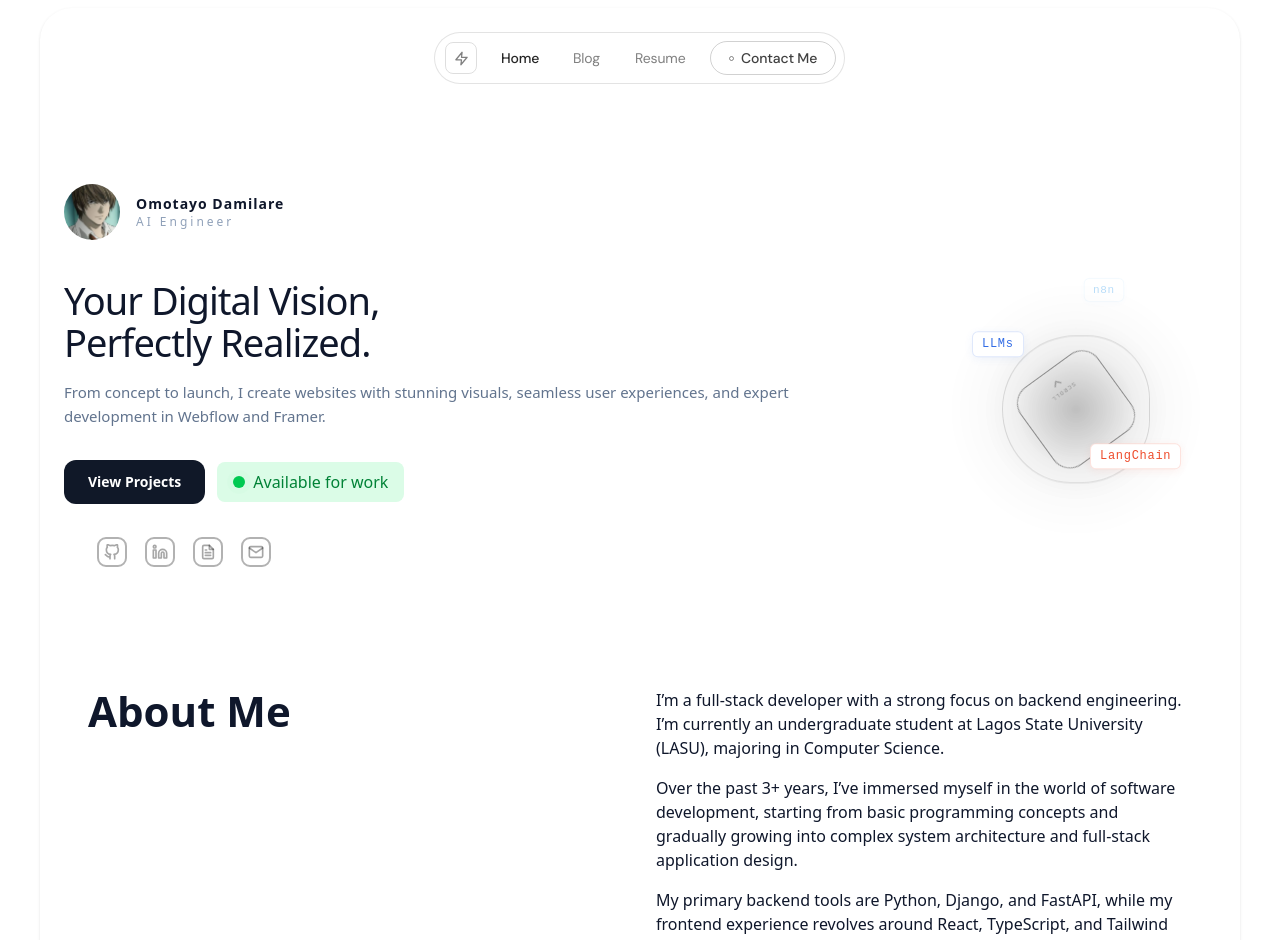
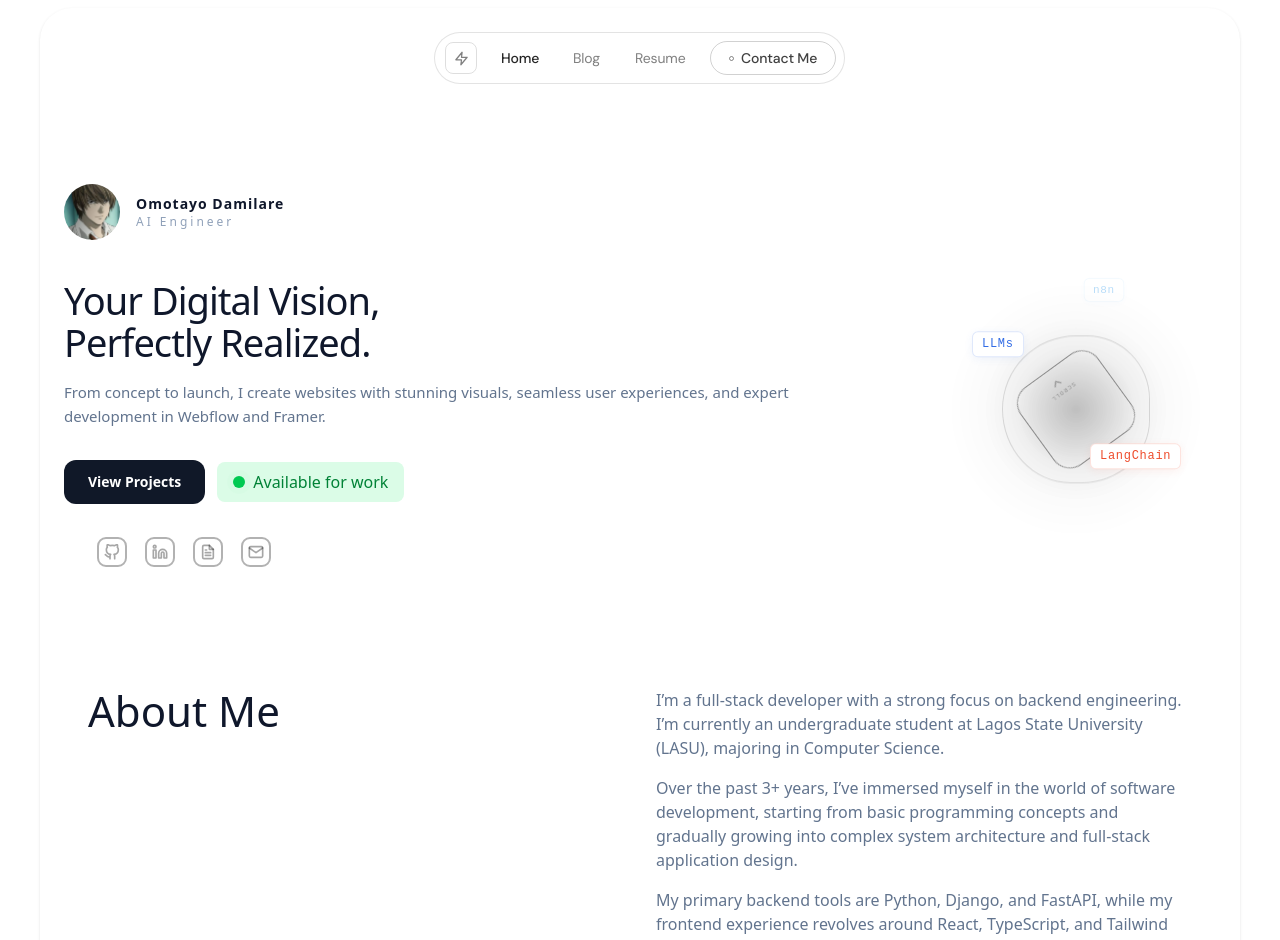
Before and after one commit to Dahmie87/portfolioIn3d, a React (Vite) app: page / in a window 1280 px wide. Shown: the top 940 px of the page. Built offline with nearby package versions, Linux system fonts and the light colour scheme.

Commit message:
try blur effect

```diff
--- a/src/components/about.tsx
+++ b/src/components/about.tsx
@@ -3,12 +3,12 @@ export default function About() {
     <section className="max-w-6xl mx-auto p-6">
       <div className="grid grid-cols-1 md:grid-cols-2 gap-8">
         {/* Left Column */}
-        <div className="font-semibold text-4xl md:text-[42px]">
+        <div className="font-medium text-4xl md:text-[42px]">
           About Me
         </div>
 
         {/* Right Column */}
-        <div className="space-y-4">
+        <div className="space-y-4 text-slate-500">
           <p>
             I’m a full-stack developer with a strong focus on backend engineering. I’m currently an undergraduate student at Lagos State University (LASU), majoring in Computer Science.
           </p>
--- a/src/components/home.tsx
+++ b/src/components/home.tsx
@@ -2,6 +2,7 @@ import type React from "react";
 import AbstractShape from "./abstract";
 import heroProfile from "../assets/profile-1.jfif";
 import { FileText, Github, Linkedin, Mail } from "lucide-react";
+import BlurryText from "./projects";
 import NavBar from "./navbar";
 import About from "./about";
 import SocialIcons from "./social";
@@ -71,7 +72,7 @@ export default function ProtoType(): React.ReactElement {
         </div>
 
         <About />
-
+<BlurryText/>
       </div>
     </div>
   );
--- a/src/index.css
+++ b/src/index.css
@@ -11,4 +11,33 @@
   text-rendering: optimizeLegibility;
   -webkit-font-smoothing: antialiased;
   -moz-osx-font-smoothing: grayscale;
+
+  --blur-start: 14px;
+  --blur-duration: 0.9s;
+  --ease: cubic-bezier(0.16, 1, 0.3, 1);
 }
+
+@keyframes blur-in {
+    from {
+      opacity: 0;
+      filter: blur(var(--blur-start));
+      transform: translateY(6px);
+    }
+    to {
+      opacity: 1;
+      filter: blur(0px);
+      transform: translateY(0);
+    }
+  }
+
+  .reveal {
+    opacity: 0;
+    animation: blur-in var(--blur-duration) var(--ease) forwards;
+  }
+
+  /* word-by-word stagger */
+  .blur-words .word {
+    display: inline-block;
+    opacity: 0;
+    animation: blur-in 0.7s var(--ease) forwards;
+  }
```
